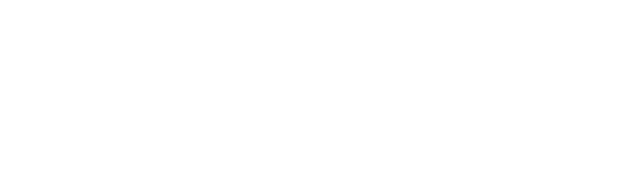
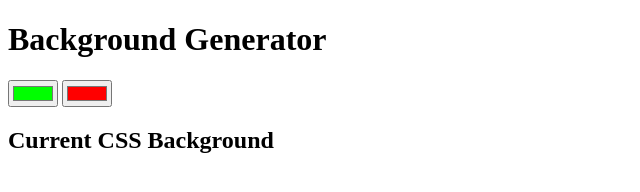
Before and after one commit to Etubom/backgroundColorChanger, a plain HTML site: page index.html in a window 1280 px wide. Shown: the whole page, without its empty margins (0-640 px from the left). Drawn offline with Linux system fonts and the light colour scheme.

Commit message:
html content added

```diff
--- a/index.html
+++ b/index.html
@@ -6,5 +6,13 @@
     <meta http-equiv="X-UA-Compatible" content="ie=edge" />
     <title>BackGround Color Picker</title>
   </head>
-  <body></body>
+
+  <body id="gradient">
+    <h1>Background Generator</h1>
+    <input class="color1" type="color" name="color1" value="#00ff00" />
+    <input class="color2" type="color" name="color2" value="#ff0000" />
+    <h2>Current CSS Background</h2>
+    <h3></h3>
+    <script type="text/javascript" src="script.js"></script>
+  </body>
 </html>
```
